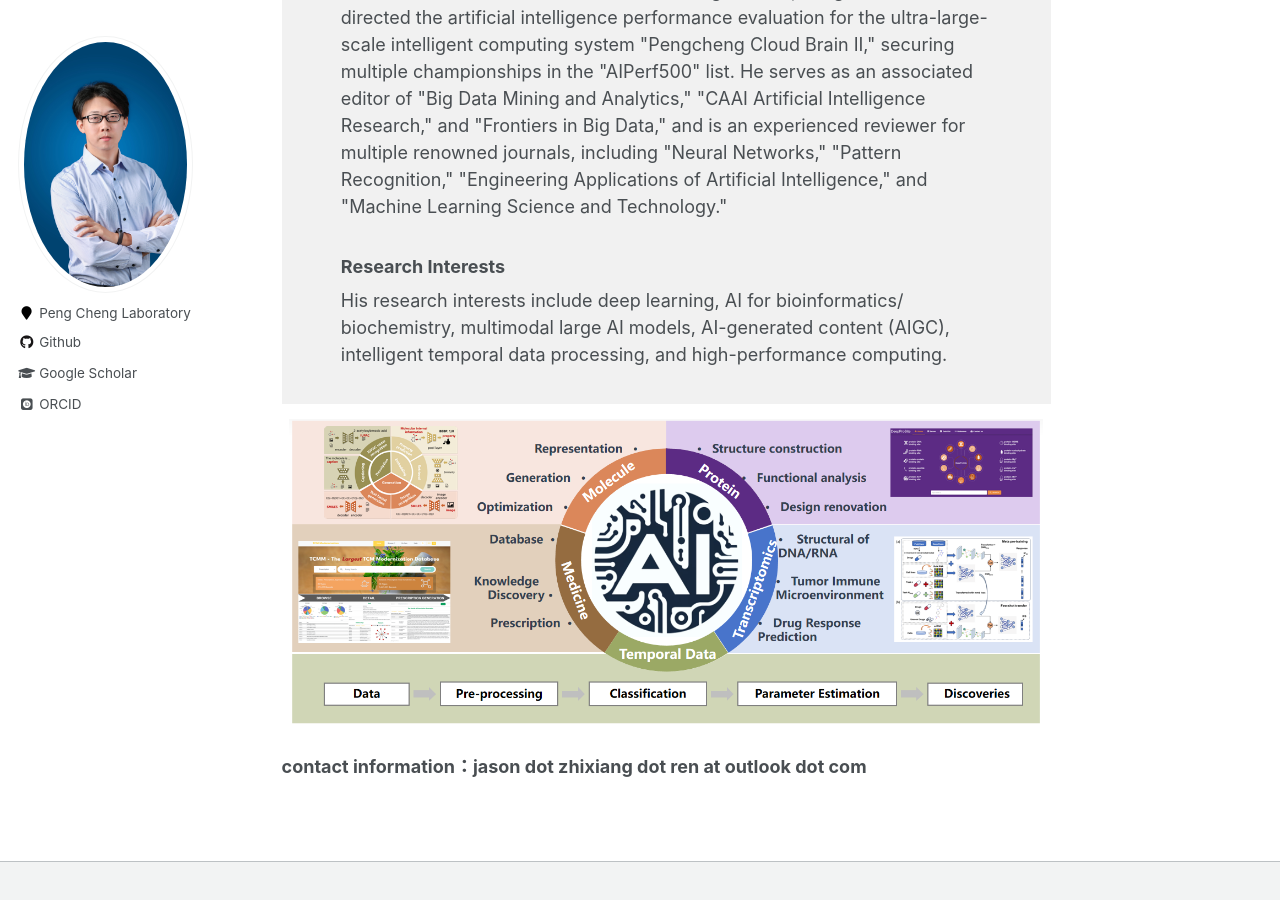
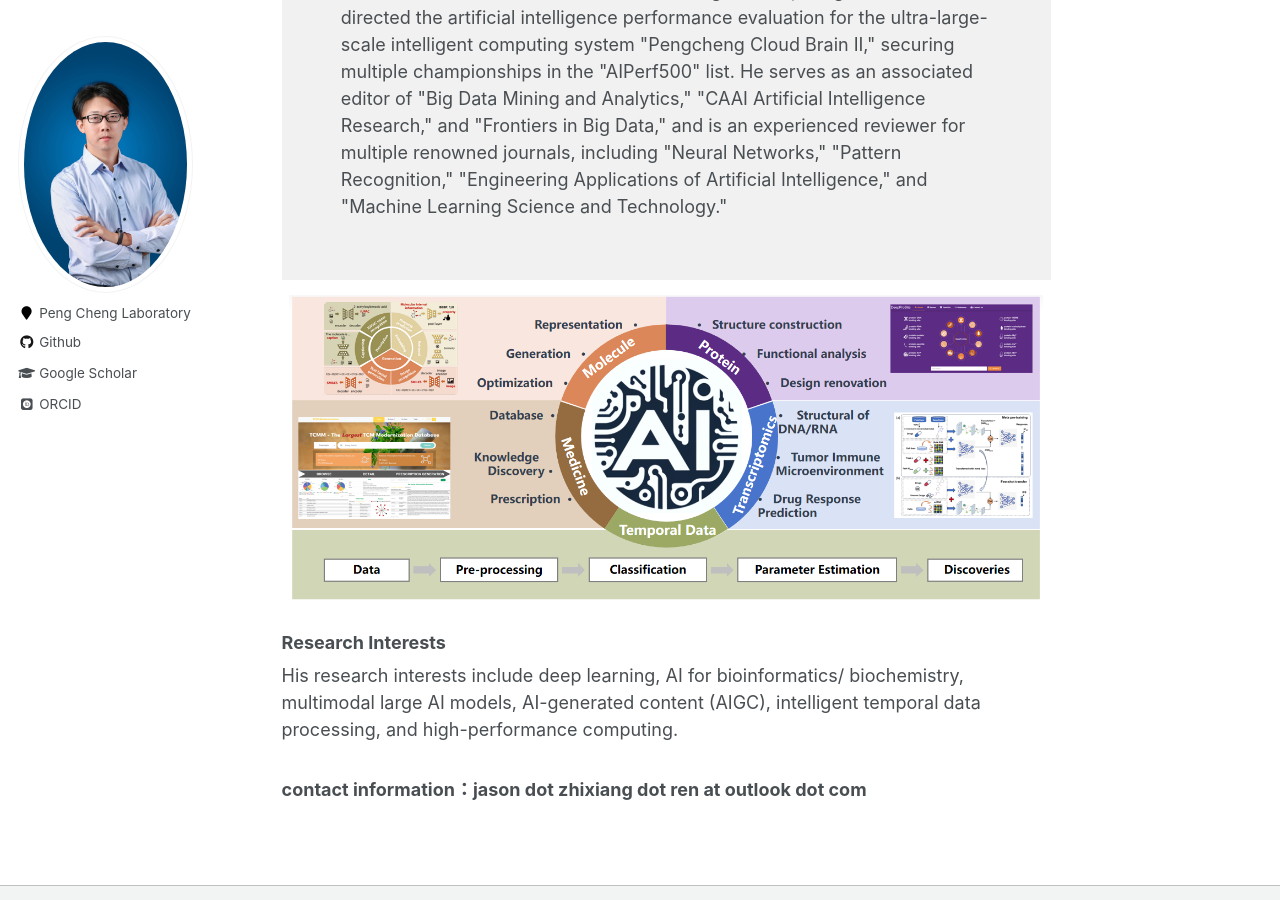
Before and after one commit to zhixiang-ren/zhixiang-ren.github.io, a Jekyll site: the page built from _pages/about.html, in a window 1280 px wide and 900 px high, scrolled down 461 px. Built offline with Jekyll 4.4.1, drawn with Linux system fonts in a browser that asks for light colours; some web fonts are replaced.

Commit message:
Update about.html

```diff
--- a/_pages/about.html
+++ b/_pages/about.html
@@ -14,6 +14,7 @@ redirect_from:
 <!--     <h3 style="text-align:justify;">
 
     </h3> -->
+    <p>
       Dr. Zhixiang Ren is currently an Associate Research Fellow and the head of the "AI for Science Lab" at Peng Cheng Laboratory, as well as a PhD Supervisor at the Southern University of Science and Technology.
       He is also a co-PhD advisor at Tsinghua University and is recognized as a high-level talent in Shenzhen.
       He received his Ph.D. from the University of New Mexico (Albuquerque, USA) in 2018 and has worked at both the University of New Mexico and Sun Yat-sen University.
@@ -21,13 +22,15 @@ redirect_from:
       He has led the development of 1 international standard (ITU-T F.748.18) and 2 industry standards (T/AI 118.1—2022, T/AI 118.2—2022) in the field of intelligent computing.
       He has also directed the artificial intelligence performance evaluation for the ultra-large-scale intelligent computing system "Pengcheng Cloud Brain II," securing multiple championships in the "AIPerf500" list.
       He serves as an associated editor of "Big Data Mining and Analytics," "CAAI Artificial Intelligence Research," and "Frontiers in Big Data," and is an experienced reviewer for multiple renowned journals, including "Neural Networks," "Pattern Recognition," "Engineering Applications of Artificial Intelligence," and "Machine Learning Science and Technology."
-    <h3 style="text-align:justify;">Research Interests</h3>
-    His research interests include deep learning, AI for bioinformatics/ biochemistry, multimodal large AI models, AI-generated content (AIGC), intelligent temporal data processing, and high-performance computing.
+    </p>
+
   </div>
 </div>
 <div style="float: left;">
   <img style="width: 100%;padding-left: 1%;padding-right: 1%;padding-top: 2%;padding-bottom: 4%;" src="/images/about3.png">
 </div>
+<h3 style="text-align:justify;">Research Interests</h3>
+<p>His research interests include deep learning, AI for bioinformatics/ biochemistry, multimodal large AI models, AI-generated content (AIGC), intelligent temporal data processing, and high-performance computing. </p>
 
 <h3 style="text-align:justify;">
   <p>contact information：jason dot zhixiang dot ren at outlook dot com</p>
```
Lines whose indentation alone changed are shown as unchanged.
